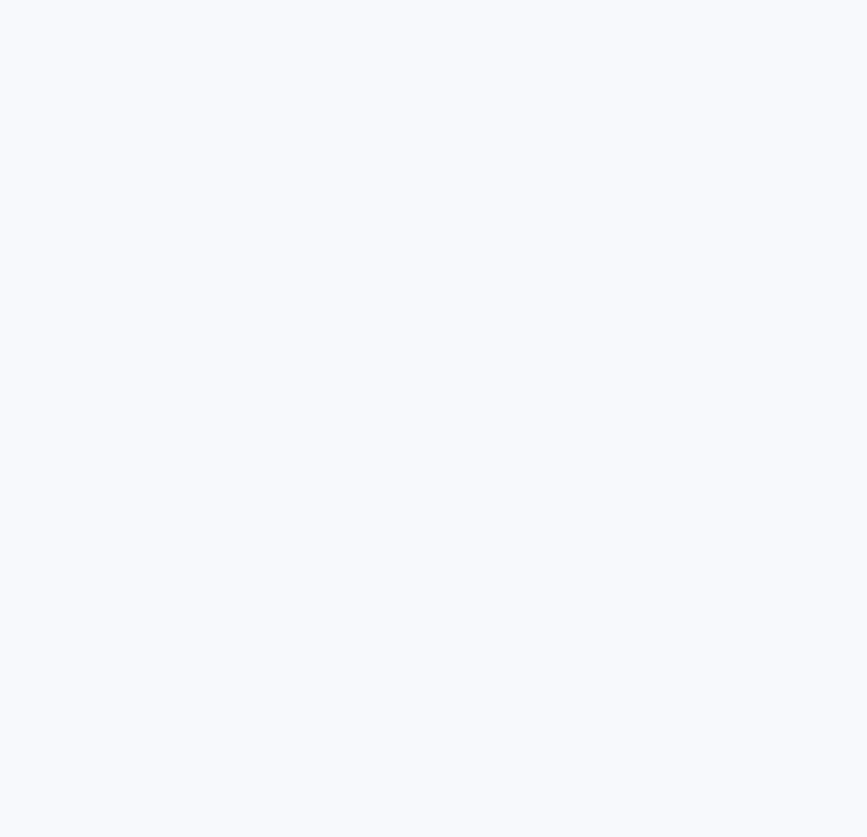
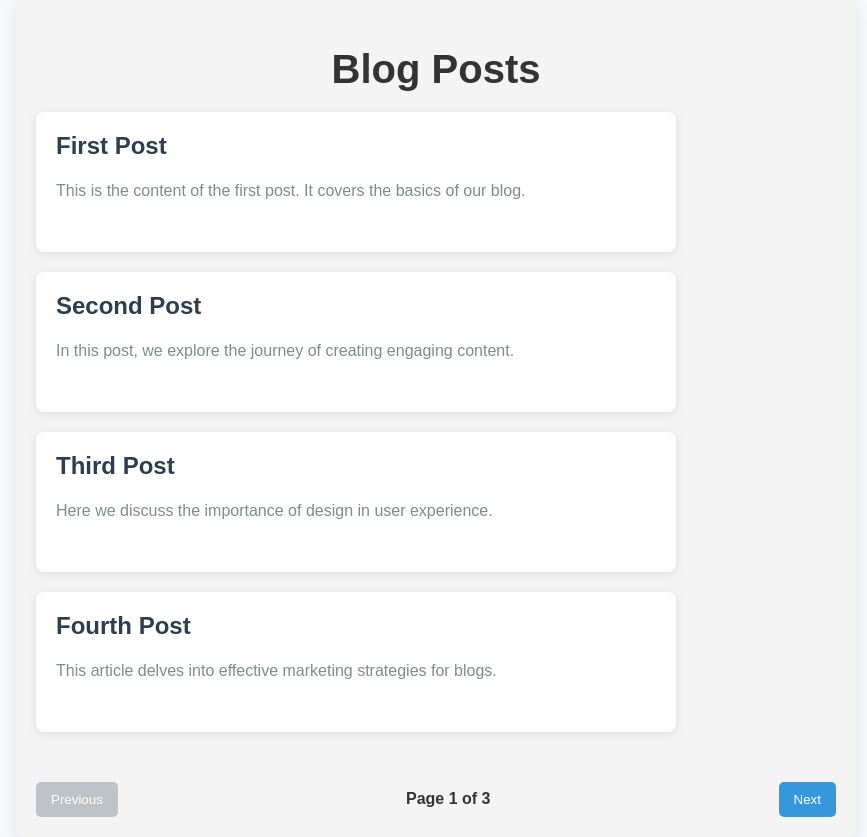
Before and after one commit to NuskheladzeShota/tbcProject, a React (Create React App) app: page /blog in a window 1280 px wide. Before the commit this address had no page. Shown: the whole page, without its empty margins (204-1071 px from the left). Before the commit the page ends 800 px from the top, so only its background shows below. Built offline with nearby package versions, Linux system fonts and the light colour scheme.

Commit message:
create blog

```diff
--- a/src/App.jsx
+++ b/src/App.jsx
@@ -4,6 +4,7 @@ import About from './Pages/About';
 import { BrowserRouter as Router, Routes, Route } from 'react-router-dom';
 import Assignment from './Pages/Assignment';
 import Profile from './Pages/Profile';
+import Blog from './Pages/Blog';
 function App() {
   return (
     <Router>
@@ -14,6 +15,7 @@ function App() {
           <Route path="/about" element={<About />} />
           <Route path="/assignment" element={<Assignment />} />
           <Route path="/profile" element={<Profile />} />
+          <Route path="/blog" element={<Blog />} />
         </Routes>
       </div>
     </Router>
--- /dev/null
+++ b/src/Pages/Blog.jsx
@@ -0,0 +1,64 @@
+import { useState } from "react"
+import '../Styles/Blog.css'
+
+const posts = [
+    { id: 1, title: "First Post", content: "This is the content of the first post. It covers the basics of our blog." },
+    { id: 2, title: "Second Post", content: "In this post, we explore the journey of creating engaging content." },
+    { id: 3, title: "Third Post", content: "Here we discuss the importance of design in user experience." },
+    { id: 4, title: "Fourth Post", content: "This article delves into effective marketing strategies for blogs." },
+    { id: 5, title: "Fifth Post", content: "Join us as we review the latest trends in web development." },
+    { id: 6, title: "Sixth Post", content: "In this post, we share tips for maintaining work-life balance." },
+    { id: 7, title: "Seventh Post", content: "Exploring the benefits of using React for building user interfaces." },
+    { id: 8, title: "Eighth Post", content: "Understanding SEO: How to optimize your blog for search engines." },
+    { id: 9, title: "Ninth Post", content: "A look at the future of technology and its impact on society." },
+    { id: 10, title: "Tenth Post", content: "Tips for growing your audience and increasing engagement." },
+    { id: 11, title: "Eleventh Post", content: "Best practices for writing compelling blog headlines." },
+    { id: 12, title: "Twelfth Post", content: "The role of analytics in shaping your blog strategy." },
+];
+
+const postsPerPage = 4
+
+export default function Blog() {
+    const [currentPage, setCurrentPage] = useState(1)
+    const totalPages = Math.ceil(posts.length / postsPerPage)
+
+    const handlePageChange = (page) => {
+        setCurrentPage(page)
+    }
+
+    const currentPosts = posts.slice(
+        (currentPage - 1) * postsPerPage,
+        currentPage * postsPerPage
+    )
+
+    return(
+        <div className="blog-container">
+            <h1 className="blog-title">Blog Posts</h1>
+            <div className="posts-container">
+                {currentPosts.map(post => (
+                    <div key={post.id} className="post-card">
+                        <h2 className="post-title">{post.title}</h2>
+                        <p className="post-content">{post.content}</p>
+                    </div>
+                ))}
+            </div>
+            <div className="pagination">
+                <button
+                    className="pagination-button"
+                    disabled={currentPage === 1}
+                    onClick={() => handlePageChange(currentPage - 1)}
+                >
+                    Previous
+                </button>
+                <span className="pagination-info">Page {currentPage} of {totalPages}</span>
+                <button
+                    className="pagination-button"
+                    disabled={currentPage === totalPages}
+                    onClick={() => handlePageChange(currentPage + 1)}
+                >
+                    Next
+                </button>
+            </div>
+        </div>
+    )
+}
--- /dev/null
+++ b/src/Styles/Blog.css
@@ -0,0 +1,85 @@
+.blog-container {
+    max-width: 800px;
+    margin: 0 auto;
+    padding: 20px;
+    font-family: Arial, sans-serif;
+    background-color: #f4f4f4;
+    border-radius: 8px;
+    box-shadow: 0 4px 15px rgba(0, 0, 0, 0.1);
+}
+
+.blog-title {
+    text-align: center;
+    color: #333;
+    margin-bottom: 20px;
+    font-size: 2.5em;
+}
+
+.posts-container {
+    display: flex;
+    flex-direction: column;
+}
+
+.post-card {
+    background-color: #fff;
+    border-radius: 8px;
+    padding: 20px;
+    margin-bottom: 20px;
+    box-shadow: 0 2px 10px rgba(0, 0, 0, 0.1);
+    transition: transform 0.2s;
+    height: 100px;
+    width: 600px;
+    display: flex;
+    flex-direction: column;
+    justify-content: space-between;
+}
+
+.post-card:hover {
+    transform: translateY(-5px);
+}
+
+.post-title {
+    margin: 0;
+    color: #2c3e50;
+    font-size: 1.5em;
+    margin-bottom: 10px;
+}
+
+.post-content {
+    color: #7f8c8d;
+    line-height: 1.6;
+    flex-grow: 1;
+}
+
+.pagination {
+    display: flex;
+    justify-content: space-between;
+    align-items: center;
+    margin-top: 30px;
+}
+
+.pagination-button {
+    background-color: #3498db;
+    color: white;
+    border: none;
+    border-radius: 5px;
+    padding: 10px 15px;
+    cursor: pointer;
+    transition: background-color 0.3s, transform 0.2s;
+}
+
+.pagination-button:disabled {
+    background-color: #bdc3c7;
+    cursor: not-allowed;
+}
+
+.pagination-button:not(:disabled):hover {
+    background-color: #2980b9;
+    transform: scale(1.05);
+}
+
+.pagination-info {
+    margin: 0 10px;
+    color: #333;
+    font-weight: bold;
+}
```
